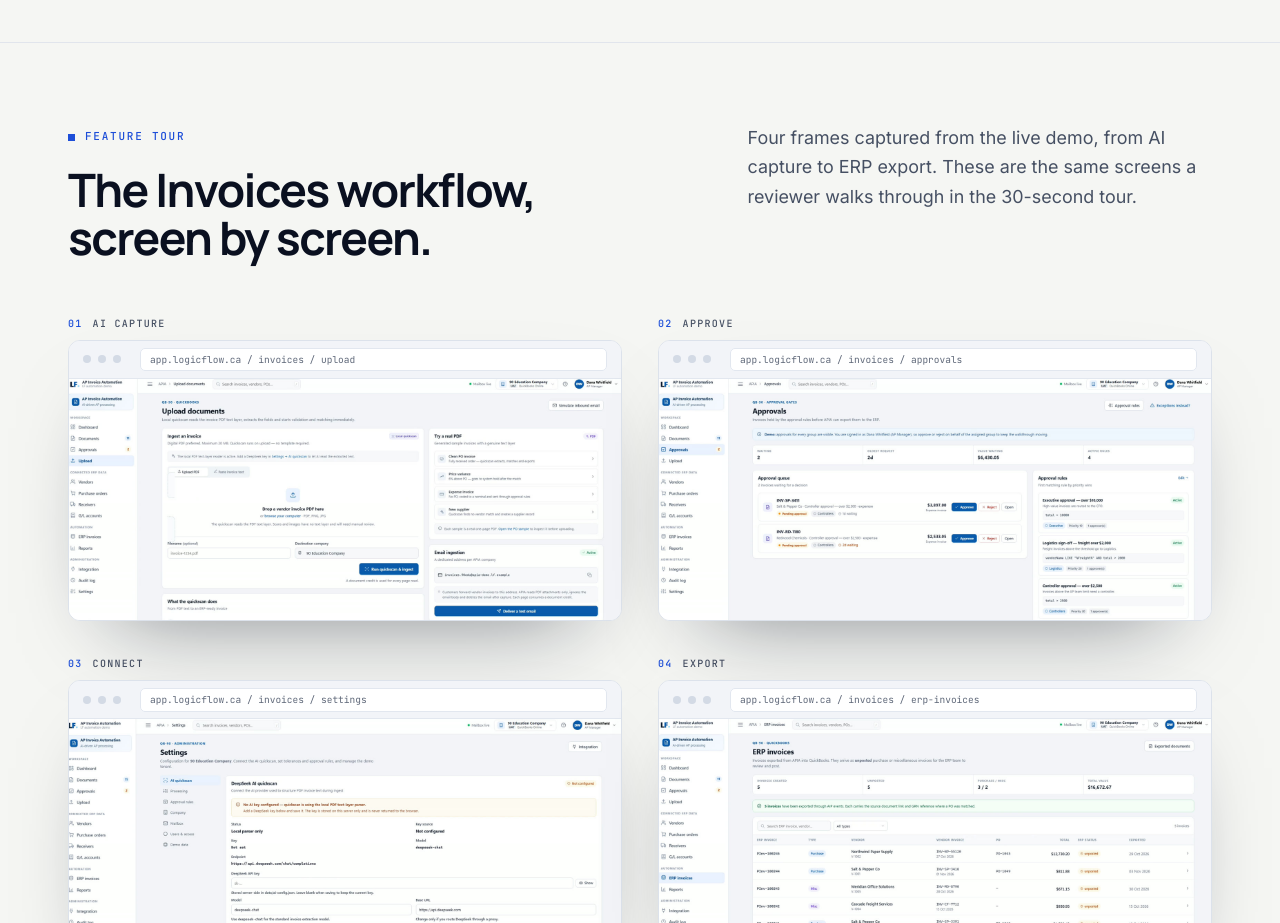
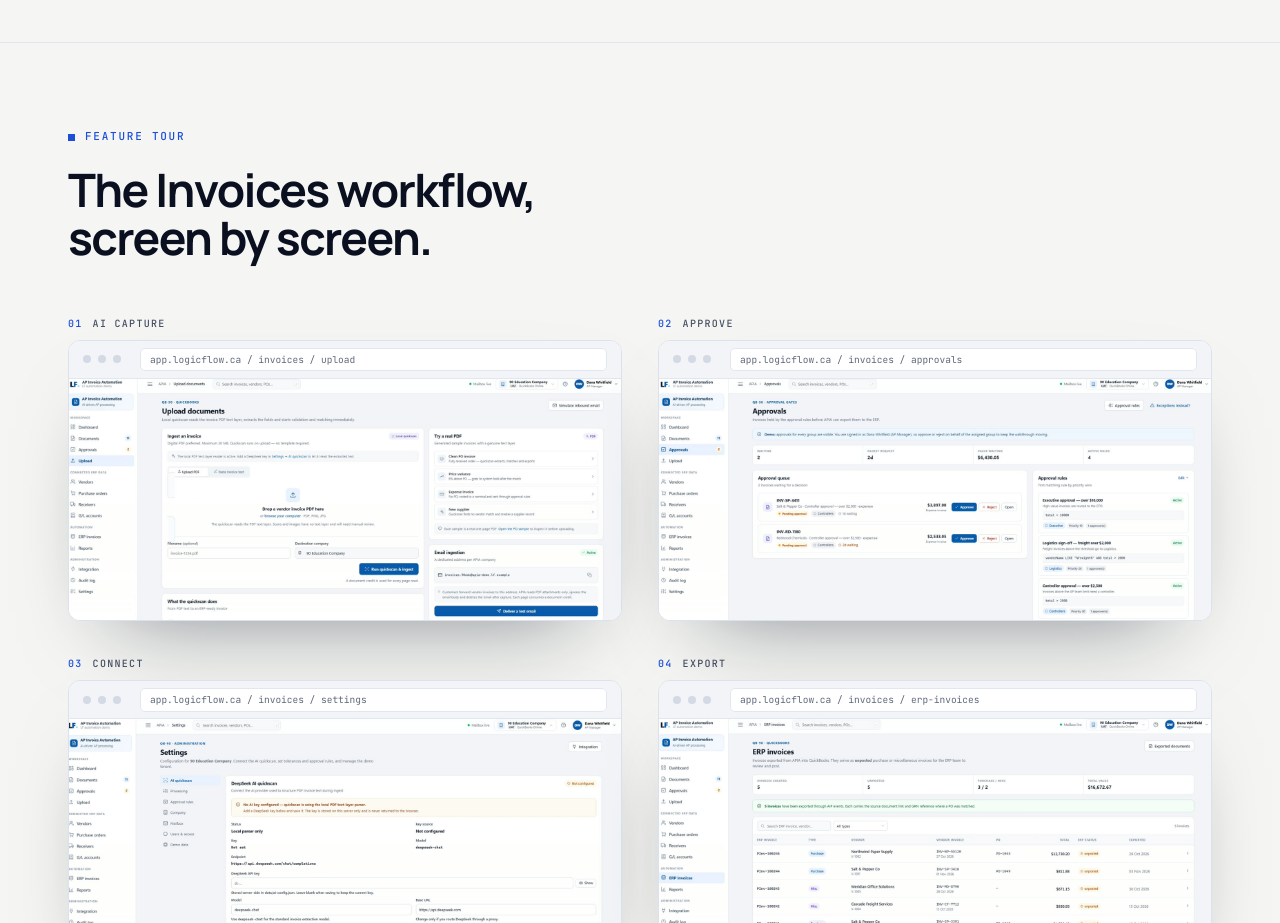
Before and after one commit to logicflow72/logicflow.github.io, a plain HTML site: page index.html in a window 1280 px wide. Shown: the part 3220-4143 px from the top of the page. Drawn offline with Linux system fonts and the light colour scheme.

Commit message:
Update index.html

```diff
--- a/index.html
+++ b/index.html
@@ -1341,7 +1341,7 @@
             <p class="eyebrow">Feature tour</p>
             <h2 id="tour-title">The Invoices workflow, screen by screen.</h2>
           </div>
-          <p class="lead">Four frames captured from the live demo, from AI capture to ERP export. These are the same screens a reviewer walks through in the 30-second tour.</p>
+          <p class="lead"></p>
         </div>
 
         <div class="tour-grid">
```
